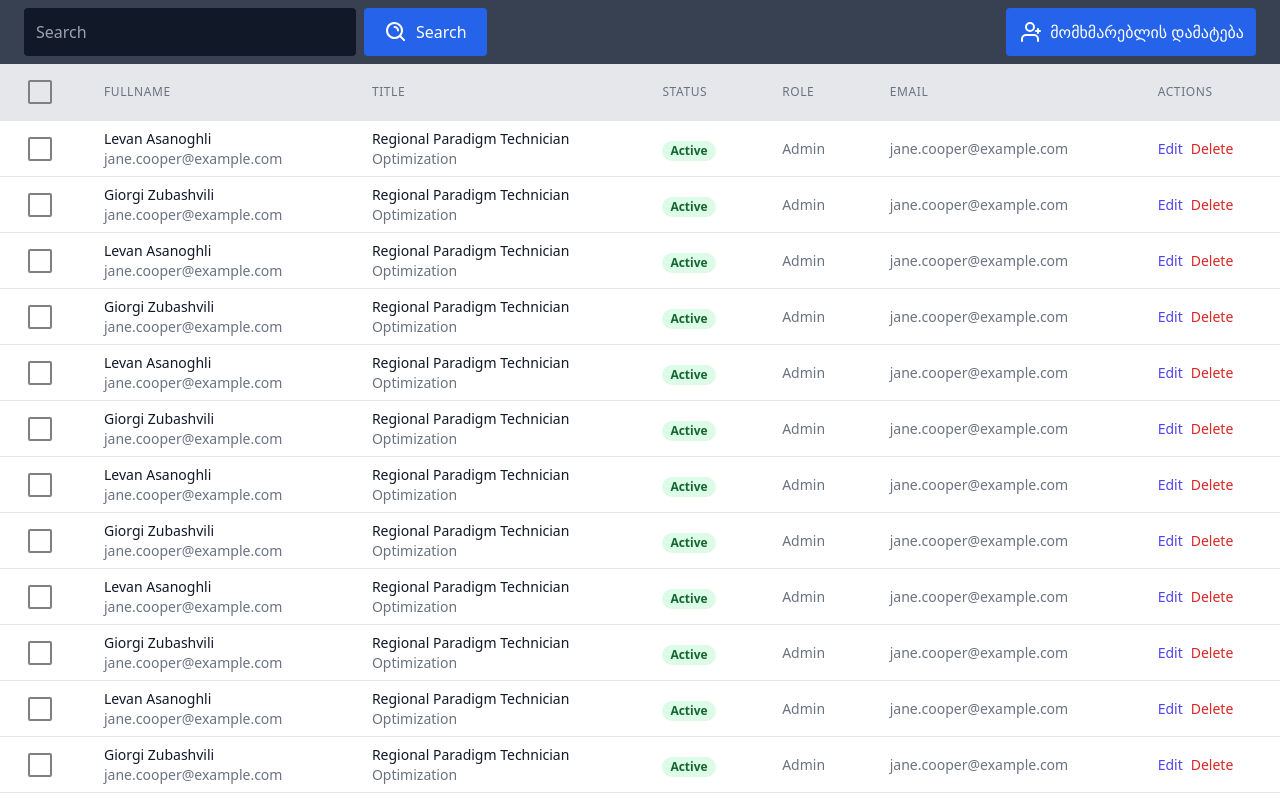
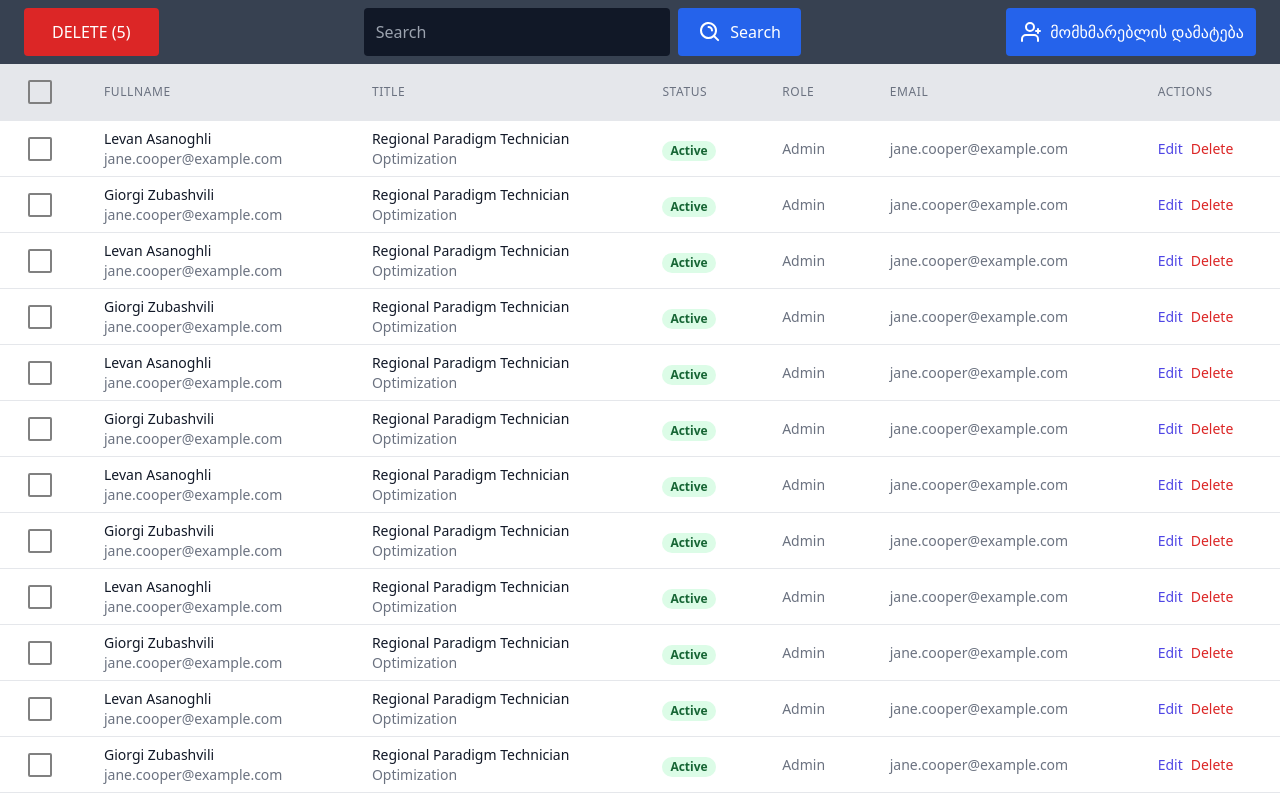
Before and after one commit to Asanoghli/luxlevs-front, a Nuxt app: page /admin/users in a window 1280 px wide. Built offline with nearby package versions, Linux system fonts and the light colour scheme.

Commit message:
ADMIN - USERS, Added DELETE Button

```diff
--- a/pages/admin/users/index.vue
+++ b/pages/admin/users/index.vue
@@ -90,15 +90,18 @@ export default {
 </script>
 <template>
   <div class="w-full h-full max-h-dvh overflow-y-scroll">
-    <div class="px-6 bg-gray-700 h-16 flex items-center justify-end">
-      <div class="flex-grow flex gap-2 w-full justify-start items-center">
+    <div class="px-6 bg-gray-700 h-16 flex items-center justify-between">
+      <div>
+        <button  class="p-3 px-7 bg-red-600 text-white  rounded disabled:bg-red-900 disabled:cursor-not-allowed">DELETE (5)</button>
+      </div>
+      <div class="flex grow gap-2 justify-center items-center">
         <input class=" focus:outline-0 p-3 w-1/3 box-content text-white bg-gray-900  rounded" type="text" placeholder="Search">
         <button class="p-3 px-5 h-full flex flex-row items-center justify-center gap-2 bg-blue-600 rounded hover:bg-blue-700">
           <svg xmlns="http://www.w3.org/2000/svg" class="size-6" viewBox="0 0 24 24"><g fill="none" fill-rule="evenodd"><path d="M24 0v24H0V0zM12.593 23.258l-.011.002l-.071.035l-.02.004l-.014-.004l-.071-.035q-.016-.005-.024.005l-.004.01l-.017.428l.005.02l.01.013l.104.074l.015.004l.012-.004l.104-.074l.012-.016l.004-.017l-.017-.427q-.004-.016-.017-.018m.265-.113l-.013.002l-.185.093l-.01.01l-.003.011l.018.43l.005.012l.008.007l.201.093q.019.005.029-.008l.004-.014l-.034-.614q-.005-.019-.02-.022m-.715.002a.02.02 0 0 0-.027.006l-.006.014l-.034.614q.001.018.017.024l.015-.002l.201-.093l.01-.008l.004-.011l.017-.43l-.003-.012l-.01-.01z"/><path fill="white" d="M10.5 4a6.5 6.5 0 1 0 0 13a6.5 6.5 0 0 0 0-13M2 10.5a8.5 8.5 0 1 1 15.176 5.262l3.652 3.652a1 1 0 0 1-1.414 1.414l-3.652-3.652A8.5 8.5 0 0 1 2 10.5M9.5 7a1 1 0 0 1 1-1a4.5 4.5 0 0 1 4.5 4.5a1 1 0 1 1-2 0A2.5 2.5 0 0 0 10.5 8a1 1 0 0 1-1-1"/></g></svg>
           <span class="text-white">Search</span>
         </button>
       </div>
-      <div class="w-1/3 flex justify-end">
+      <div class="flex  justify-end">
         <button class="flex text-white p-3 bg-blue-600 justify-center items-center gap-2 font-thin rounded  hover:bg-blue-700">
           <svg xmlns="http://www.w3.org/2000/svg" class="size-6" viewBox="0 0 24 24"><g fill="none" fill-rule="evenodd"><path d="M24 0v24H0V0zM12.593 23.258l-.011.002l-.071.035l-.02.004l-.014-.004l-.071-.035q-.016-.005-.024.005l-.004.01l-.017.428l.005.02l.01.013l.104.074l.015.004l.012-.004l.104-.074l.012-.016l.004-.017l-.017-.427q-.004-.016-.017-.018m.265-.113l-.013.002l-.185.093l-.01.01l-.003.011l.018.43l.005.012l.008.007l.201.093q.019.005.029-.008l.004-.014l-.034-.614q-.005-.019-.02-.022m-.715.002a.02.02 0 0 0-.027.006l-.006.014l-.034.614q.001.018.017.024l.015-.002l.201-.093l.01-.008l.004-.011l.017-.43l-.003-.012l-.01-.01z"/><path fill="currentColor" d="M16 14a5 5 0 0 1 5 5v2a1 1 0 1 1-2 0v-2a3 3 0 0 0-3-3H8a3 3 0 0 0-3 3v2a1 1 0 1 1-2 0v-2a5 5 0 0 1 5-5zm4-6a1 1 0 0 1 1 1v1h1a1 1 0 1 1 0 2h-1v1a1 1 0 1 1-2 0v-1h-1a1 1 0 1 1 0-2h1V9a1 1 0 0 1 1-1m-8-6a5 5 0 1 1 0 10a5 5 0 0 1 0-10m0 2a3 3 0 1 0 0 6a3 3 0 0 0 0-6"/></g></svg>
           <span>მომხმარებლის დამატება</span>
```
